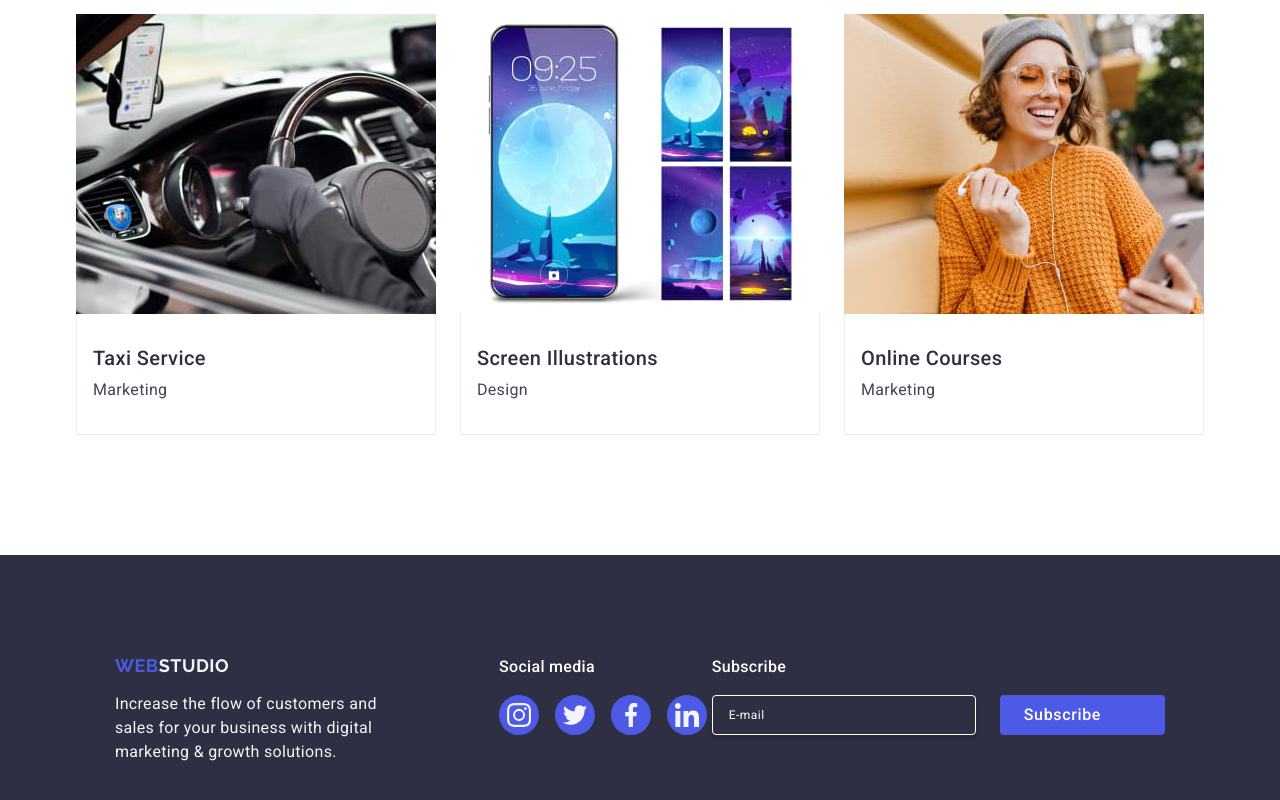
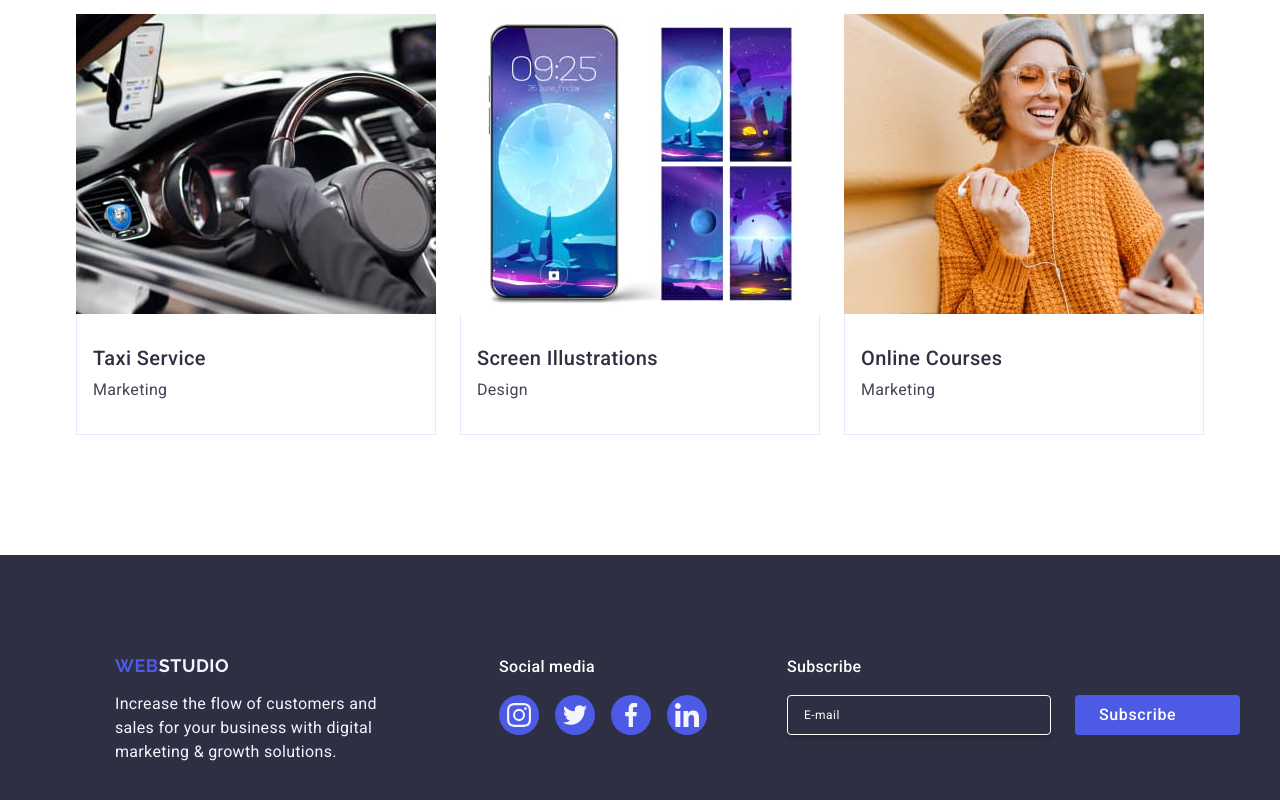
Before and after one commit to Inkom007/goit-markup-hw-05, a plain HTML site: page index.html in a window 1280 px wide. Shown: the part 2628-3428 px from the top of the page. Drawn offline with nearby package versions, Linux system fonts and the light colour scheme.

Commit message:
add margin

```diff
--- a/css/styles.css
+++ b/css/styles.css
@@ -472,6 +472,10 @@ letter-spacing: 0.02em;
 fill: #f4f4fd;
 }
 
+.form-footer-container {
+  margin-left: 80px;
+}
+
 .text-subscribe {
 margin-bottom: 16px;
 color: var(--WHITE, #FFF);
```
Also changed, not shown: 1 other file.
